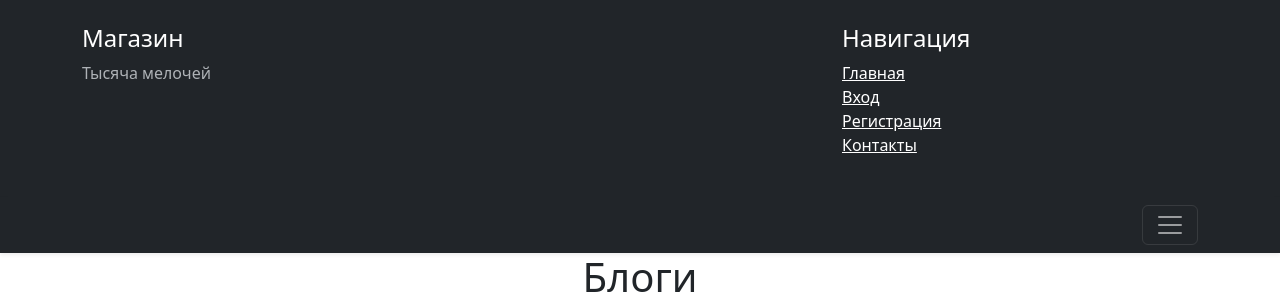
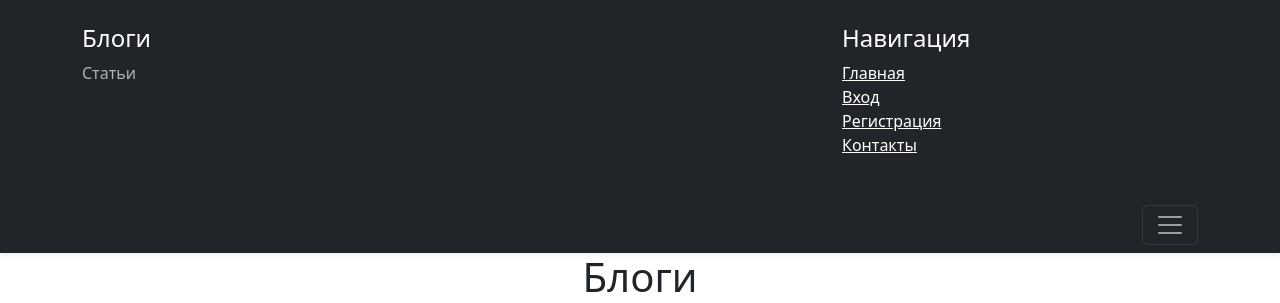
Before and after one commit to lidiar8r-ops/home_work_shop, a Django app: page /blogs/ in a window 1280 px wide, after a click that opens the changed part. Shown: the top 303 px of the page. Run offline with Django 5.2, Linux system fonts and the light colour scheme; data that the repository does not hold is empty; some libraries are stand-ins or nearby versions.

Commit message:
updating inc_menu

```diff
--- a/blogs/templates/blogs/includes/inc_menu.html
+++ b/blogs/templates/blogs/includes/inc_menu.html
@@ -1,8 +1,8 @@
 <div class="collapse text-bg-dark" id="navbarHeader">
     <div class="container">
         <div class="row">
-            <div class="col-sm-8 col-md-7 py-4"><h4>Магазин</h4>
-                <p class="text-body-secondary">Тысяча мелочей</p></div>
+            <div class="col-sm-8 col-md-7 py-4"><h4>Блоги</h4>
+                <p class="text-body-secondary">Статьи</p></div>
             <div class="col-sm-4 offset-md-1 py-4"><h4>Навигация</h4>
                 <ul class="list-unstyled">
                     <li><a href="{% url 'blogs:blog_list' %}" class="text-white">Главная</a></li>
```
